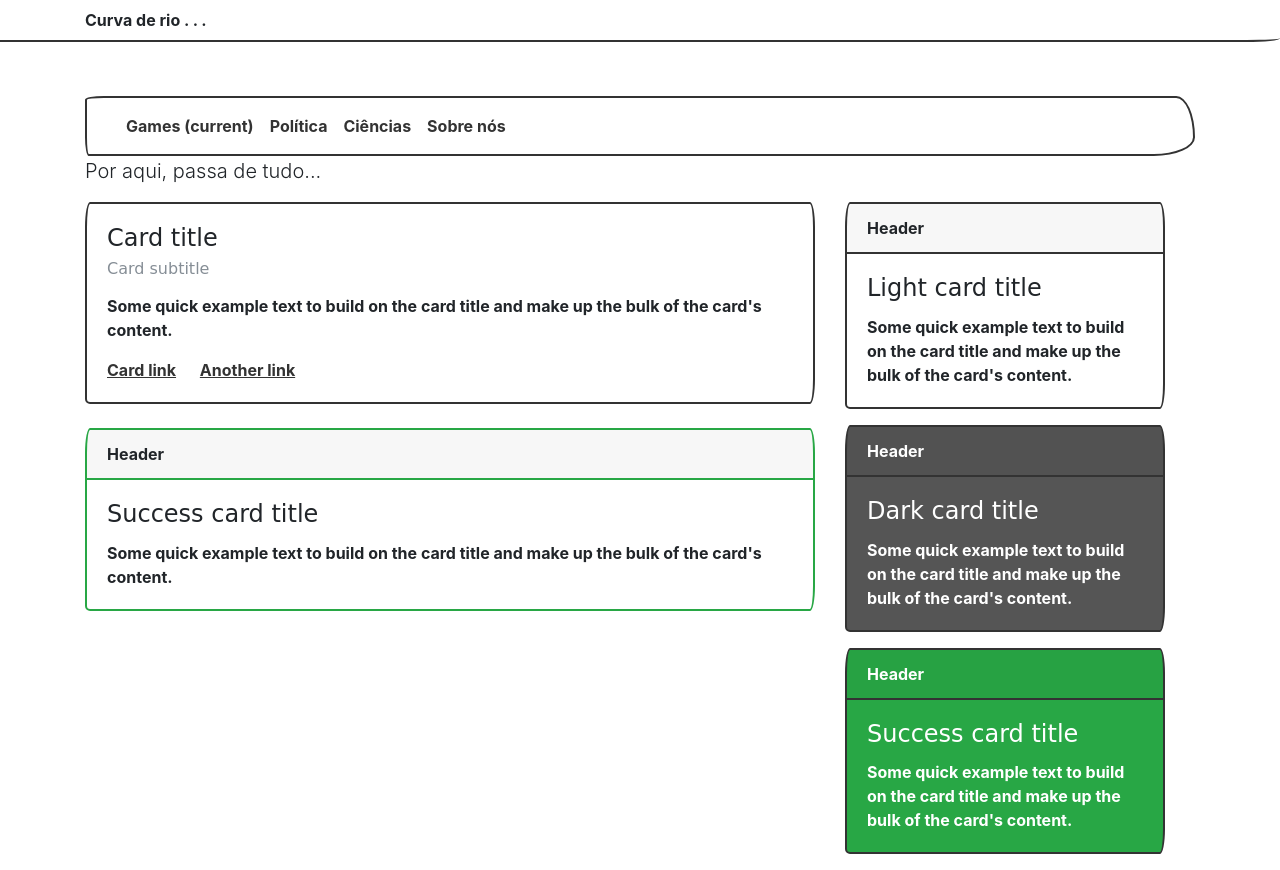
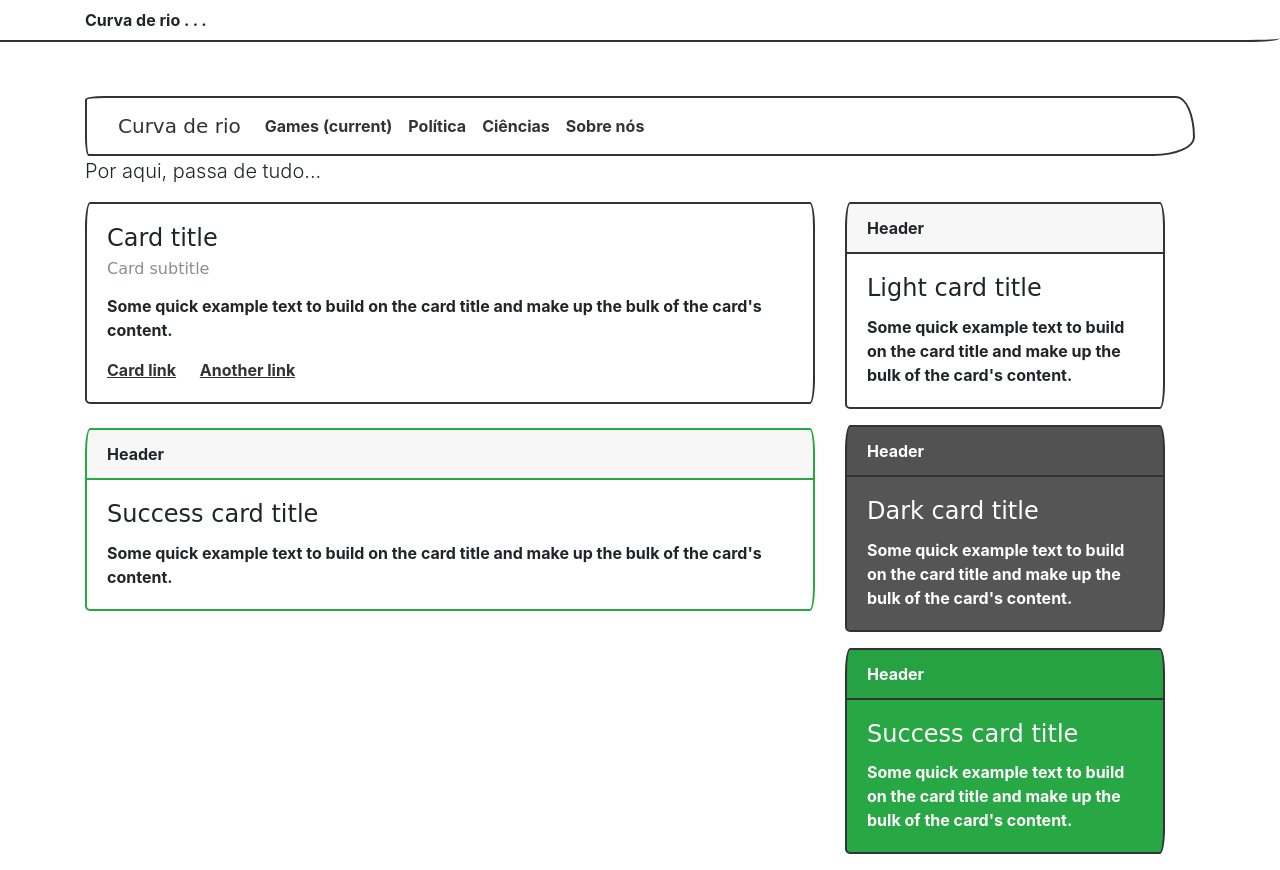
Before and after one commit to PauloMateusLeite/PauloMateusLeite.github.io, a plain HTML site: page index.html in a window 1280 px wide. Drawn offline with nearby package versions, Linux system fonts and the light colour scheme; a web font is replaced by a local one.

Commit message:
Update index.html

```diff
--- a/index.html
+++ b/index.html
@@ -48,10 +48,10 @@
                     <div class="bs-component">
                         <nav class="navbar navbar-expand-lg navbar-light bg-light">
                             <div class="container-fluid">
-                                <!--<a class="navbar-brand" href="#">Curva de rio</a>
+                                <a class="navbar-brand" href="#">Curva de rio</a>
                                 <button class="navbar-toggler" type="button" data-bs-toggle="collapse" data-bs-target="#navbarColor03" aria-controls="navbarColor03" aria-expanded="false" aria-label="Toggle navigation">
                                     <span class="navbar-toggler-icon"></span>
-                                </button>-->
+                                </button>
 
                                 <div class="collapse navbar-collapse" id="navbarColor03">
                                     <ul class="navbar-nav me-auto">
```
